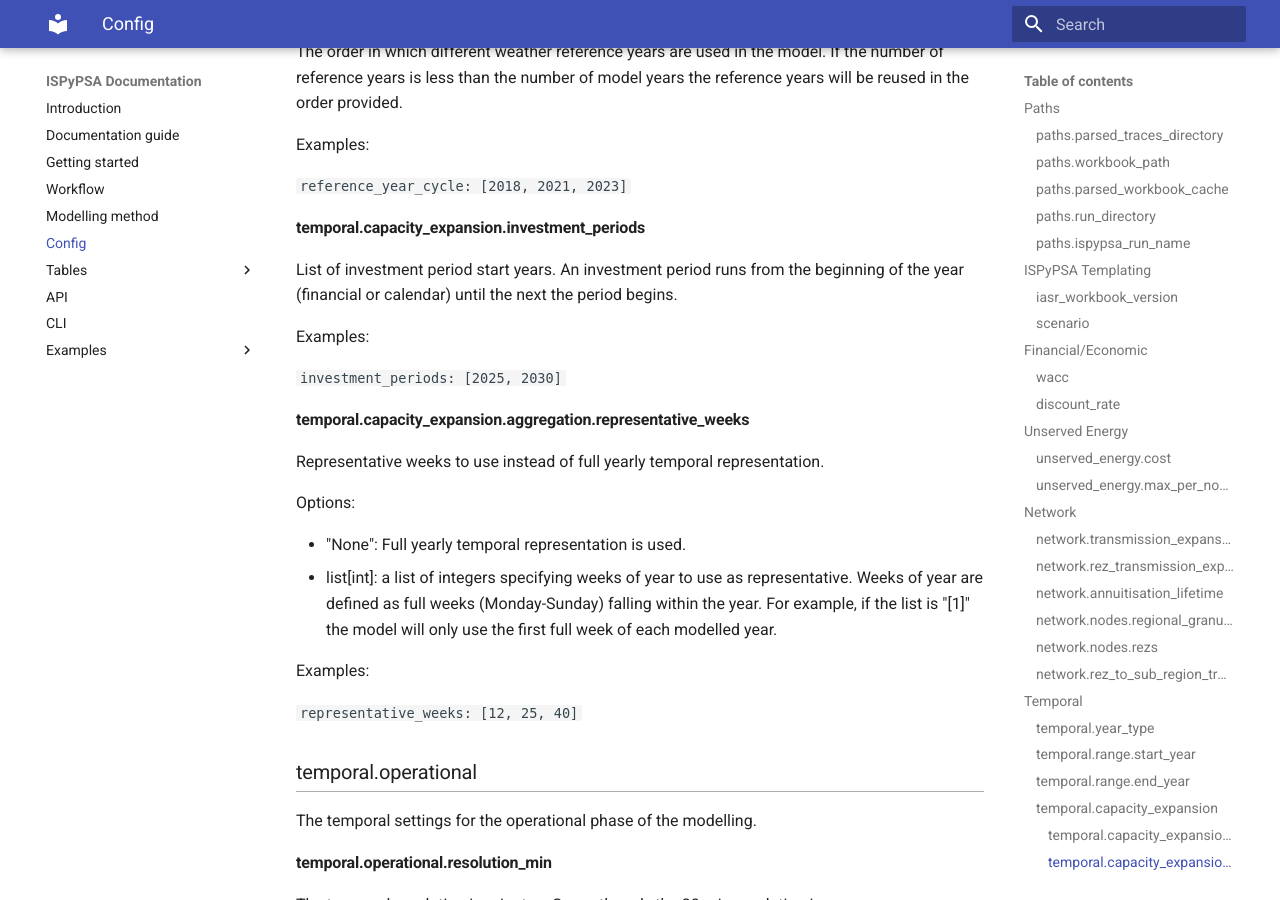
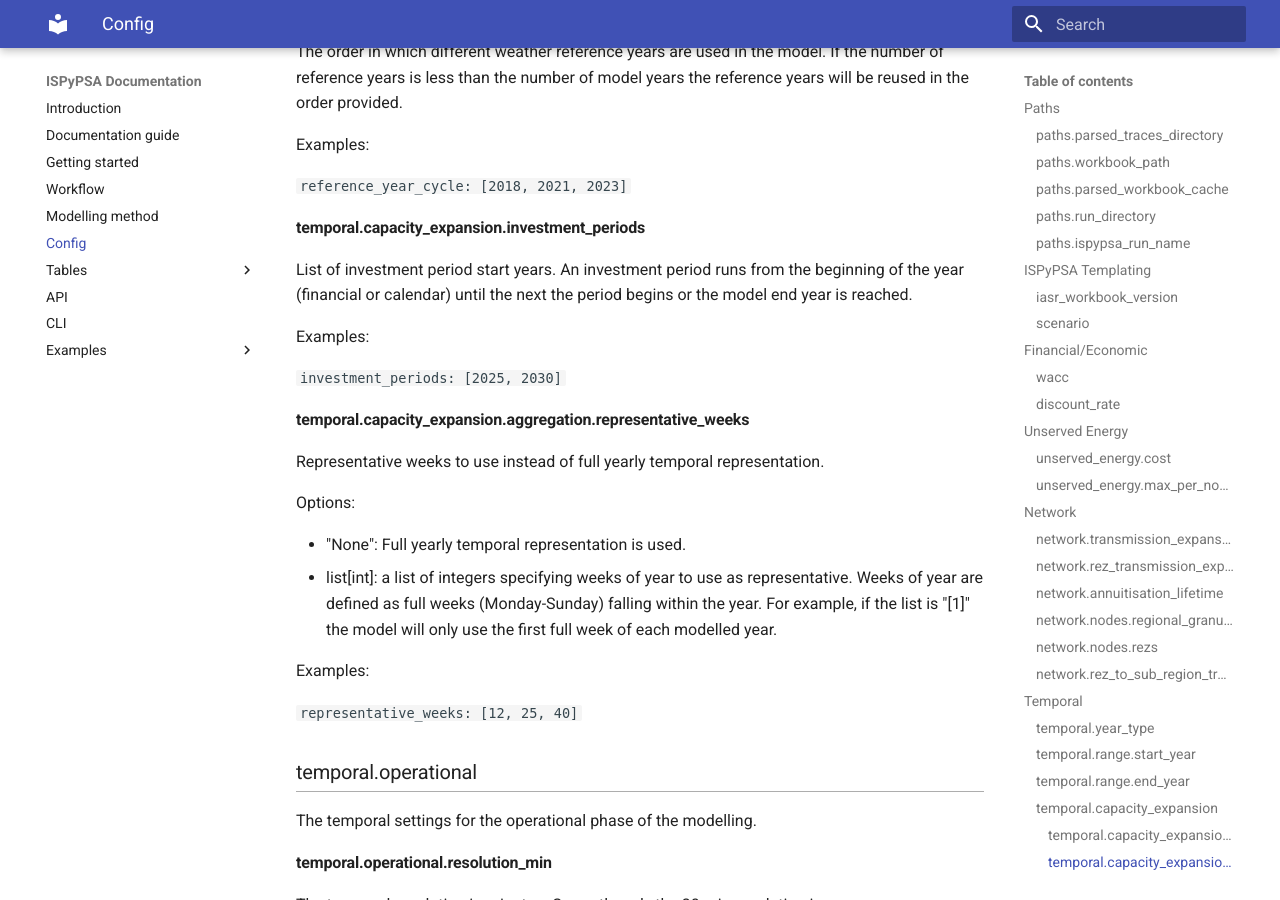
Before and after one commit to Open-ISP/ISPyPSA, an MkDocs documentation site: the page built from docs/config.md, in a window 1280 px wide and 900 px high, scrolled down 6184 px. Built offline with MkDocs 1.6.1 and Material for MkDocs 9.7.7, drawn with Linux system fonts in a browser that asks for light colours; some of the changed text lies outside the part shown.

Commit message:
Apply documentation suggestions from code review
Co-authored-by: EllieKallmier <61219730+EllieKallmier@users.noreply.github.com>

```diff
--- a/docs/config.md
+++ b/docs/config.md
@@ -251,7 +251,7 @@ Examples:
 #### temporal.capacity_expansion.investment_periods
 
 List of investment period start years. An investment period runs from the beginning of
-the year (financial or calendar) until the next the period begins.
+the year (financial or calendar) until the next the period begins or the model end year is reached.
 
 Examples:
 
```
Also changed, not shown: other parts of docs/config.md (+1 -1 lines), docs/api.md (+1 -1 lines), docs/getting_started.md (+1 -1 lines), docs/method.md (+4 -4 lines).
